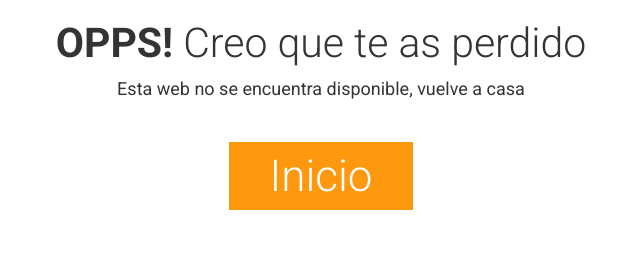
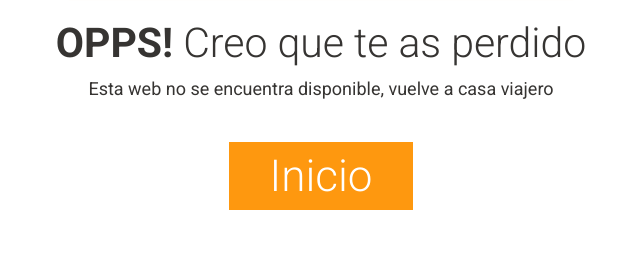
Before and after one commit to AlkonCy/skinshop, a PHP site: page /404.php in a window 1280 px wide. Shown: the part 877-1137 px from the top of the page, without its empty margins (319-959 px from the left). Run offline with PHP 8.4, Linux system fonts and the light colour scheme.

Commit message:
Update 404.php

```diff
--- a/404.php
+++ b/404.php
@@ -34,7 +34,7 @@
 		<div class="content-404">
 			<img src="images/404/404.png" class="img-responsive" alt="" />
 			<h1><b>OPPS!</b> Creo que te as perdido</h1>
-			<p>Esta web no se encuentra disponible, vuelve a casa</p>
+			<p>Esta web no se encuentra disponible, vuelve a casa viajero</p>
 			<h2><a href="index.php">Inicio</a></h2>
 		</div>
 	</div>
```
